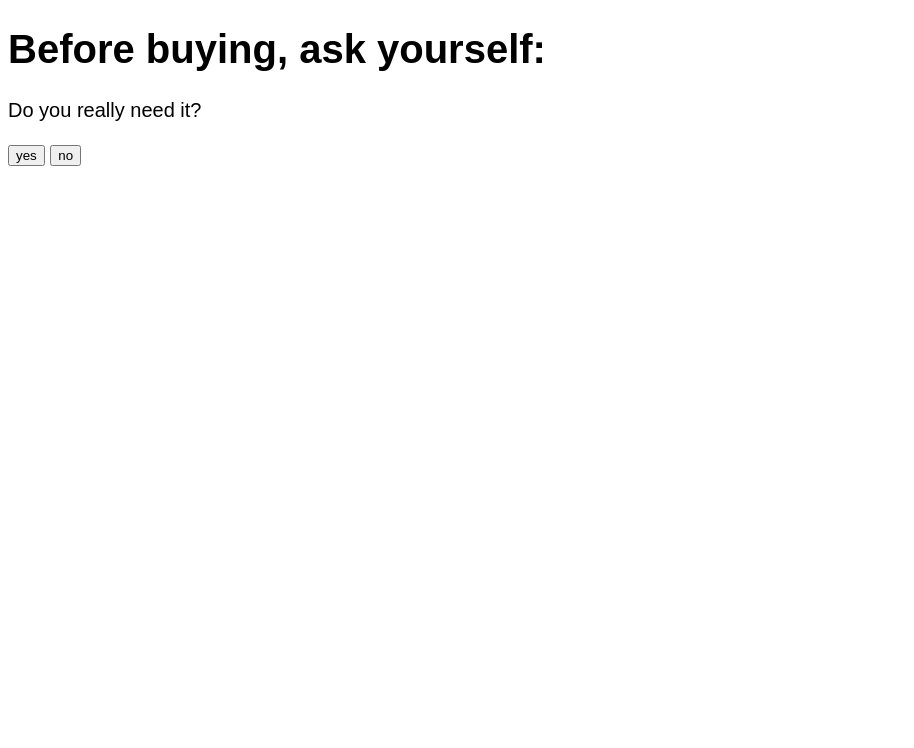
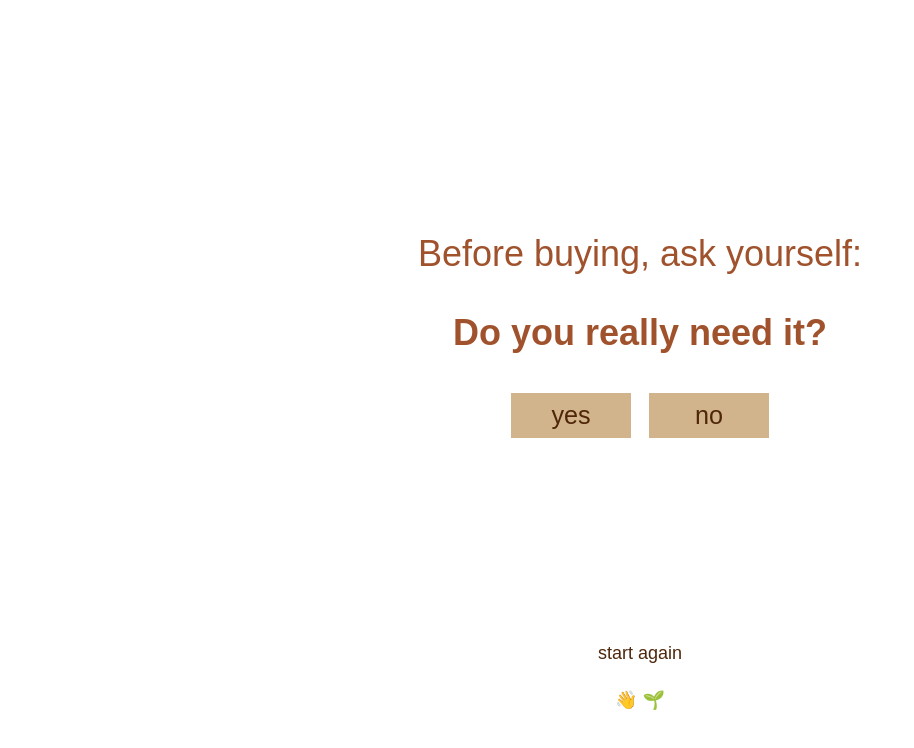
Before and after one commit to c0derabbit/buy-responsibly, a plain HTML site: page index.html in a window 1280 px wide. Shown: the whole page, without its empty margins (0-914 px from the left). Drawn offline with Linux system fonts and the light colour scheme.

Commit message:
style 💅

```diff
--- a/index.html
+++ b/index.html
@@ -8,14 +8,21 @@
     <link rel="stylesheet" href="style.css">
   </head>
   <body>
-    <header>
+    <main>
       <h1>Before buying, ask yourself:</h1>
-    </header>
-    <main>
       <p id="question"></p>
       <button id="yes">yes</button>
       <button id="no">no</button>
     </main>
+    <footer>
+      <button id="restart">
+        start again
+      </button>
+      <p>
+        <a href="https://eszter.space/about/" target="_blank" rel="noopener noreferrer">👋</a>
+        <a href="https://samu.space/etc/vegan" target="_blank" rel="noopener noreferrer">🌱</a>
+      </p>
+    </footer>
     <script src="main.js"></script>
   </body>
 </html>
--- a/main.js
+++ b/main.js
@@ -1,7 +1,3 @@
-function end(text = '') {
-  () => alert(text)
-}
-
 var machine = {
   init: {
     text: 'Do you really need it?',
@@ -75,14 +71,21 @@ window.onload = function() {
   var question = document.getElementById('question')
   var yes = document.getElementById('yes')
   var no = document.getElementById('no')
+  var restart = document.getElementById('restart')
   var current = machine.init
   stepTo(current)
+
+  restart.onclick = function() {
+    stepTo(machine.init)
+    yes.style.visibility = 'visible'
+    no.style.visibility= 'visible'
+  }
 
   function stepTo(step) {
     if (step === 'end' || step.text === 'Buy it!') {
       question.innerText = step.text || current.endWith || 'Don’t buy!'
-      yes.style.display = 'none'
-      no.style.display = 'none'
+      yes.style.visibility = 'hidden'
+      no.style.visibility= 'hidden'
     } else {
       question.innerText = step.text
       current = step
--- a/style.css
+++ b/style.css
@@ -1,3 +1,75 @@
 :root {
-  font: 20px sans-serif;
+  font: 24px / 1.2 sans-serif;
+  color: sienna;
+  text-align: center;
+  box-sizing: border-box;
 }
+
+body {
+  min-height: 90vh;
+  margin: 0;
+  padding: 10px;
+
+  display: flex;
+  flex-direction: column;
+  justify-content: center;
+  align-items: center;
+}
+
+main,
+footer {
+  margin-top: auto;
+}
+
+h1 {
+  font-size: 1rem;
+  font-weight: 400;
+  color: sienna;
+}
+
+p {
+  font-weight: 700;
+}
+
+button {
+  font-size: .7rem;
+  background: tan;
+  color: #4f2609;
+  border: none;
+  cursor: pointer;
+  width: 120px;
+  padding: 8px;
+  margin: 0 4px;
+
+  transition: color .3s ease, background .3s ease;
+}
+
+button:hover {
+  background: sienna;
+  color: white;
+}
+
+footer {
+  font-size: .5rem;
+}
+
+button#restart {
+  background: white;
+  font-size: .5rem;
+}
+
+button#restart:hover {
+  color: #4f2609;
+  background: tan;
+}
+
+a {
+  color: inherit;
+  text-decoration: none;
+}
+
+@media (min-width: 800px) {
+  :root {
+    font-size: 36px;
+  }
+}
```
